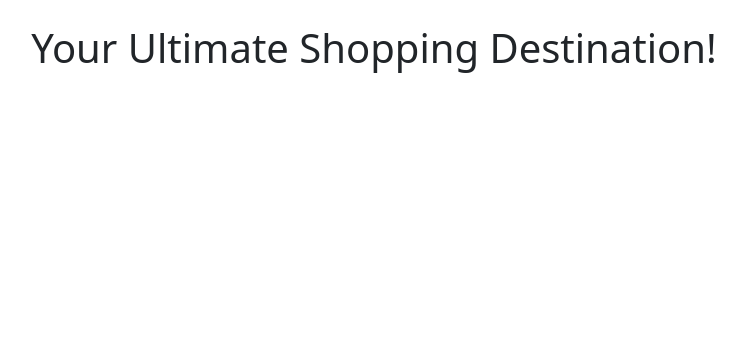
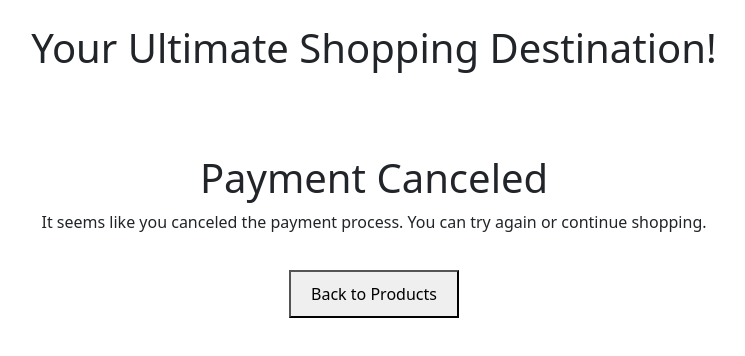
Before and after one commit to manoj-101-dev/Ecommerce, a React (Vite) app: page /cancel in a window 1280 px wide. Shown: the top 356 px of the page, without its empty margins (266-1011 px from the left). Built offline with nearby package versions, Linux system fonts and the light colour scheme.

Commit message:
minor changes

```diff
--- a/src/App.jsx
+++ b/src/App.jsx
@@ -3,7 +3,10 @@ import EntrancePage from "./components/EntrancePage";
 import ProductList from "./components/ProductList";
 import MyBookings from "./components/MyBookings";
 import CartPage from "./components/CartPage";
+import Success from "./components/Success";
+
 import "bootstrap/dist/css/bootstrap.min.css";
+import Cancel from "./components/cancel";
 
 const App = () => {
   return (
@@ -18,6 +21,8 @@ const App = () => {
         <Route path="/products" element={<ProductList />} />
         <Route path="/my-bookings" element={<MyBookings />} />
         <Route path="/cart" element={<CartPage />} />
+        <Route path="/success" element={<Success />} />
+        <Route path="/cancel" element={<Cancel />} />
       </Routes>
     </Router>
   );
--- /dev/null
+++ b/src/components/Cancel.jsx
@@ -0,0 +1,27 @@
+import { useNavigate } from "react-router-dom";
+
+const Cancel = () => {
+  const navigate = useNavigate();
+
+  const handleRetry = () => {
+    navigate("/products");
+  };
+
+  return (
+    <div style={{ textAlign: "center", marginTop: "50px" }}>
+      <h1>Payment Canceled</h1>
+      <p>
+        It seems like you canceled the payment process. You can try again or
+        continue shopping.
+      </p>
+      <button
+        onClick={handleRetry}
+        style={{ padding: "10px 20px", marginTop: "20px" }}
+      >
+        Back to Products
+      </button>
+    </div>
+  );
+};
+
+export default Cancel;
--- /dev/null
+++ b/src/components/Success.jsx
@@ -0,0 +1,24 @@
+import { useNavigate } from "react-router-dom";
+
+const Success = () => {
+  const navigate = useNavigate();
+
+  const handleGoBack = () => {
+    navigate("/products"); // Adjust path to your products page
+  };
+
+  return (
+    <div style={{ textAlign: "center", marginTop: "50px" }}>
+      <h1>Payment Successful!</h1>
+      <p>Thank you for your purchase. Your order is being processed.</p>
+      <button
+        onClick={handleGoBack}
+        style={{ padding: "10px 20px", marginTop: "20px" }}
+      >
+        Continue Shopping
+      </button>
+    </div>
+  );
+};
+
+export default Success;
```
Also changed, not shown: success.html (deleted, +0 -23 lines).
